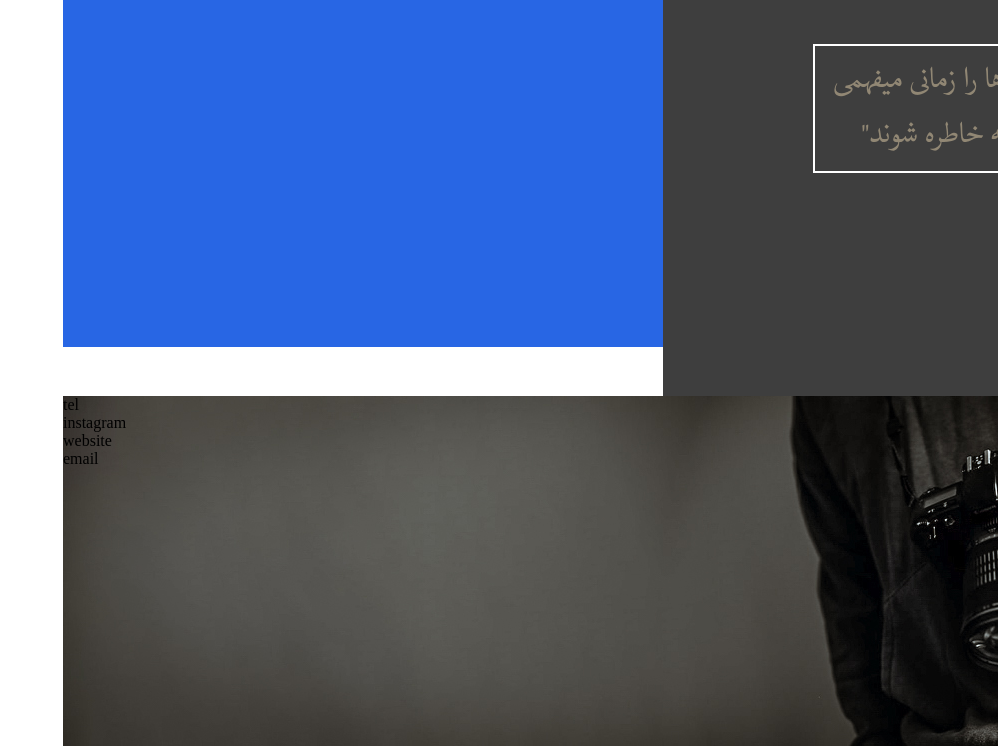
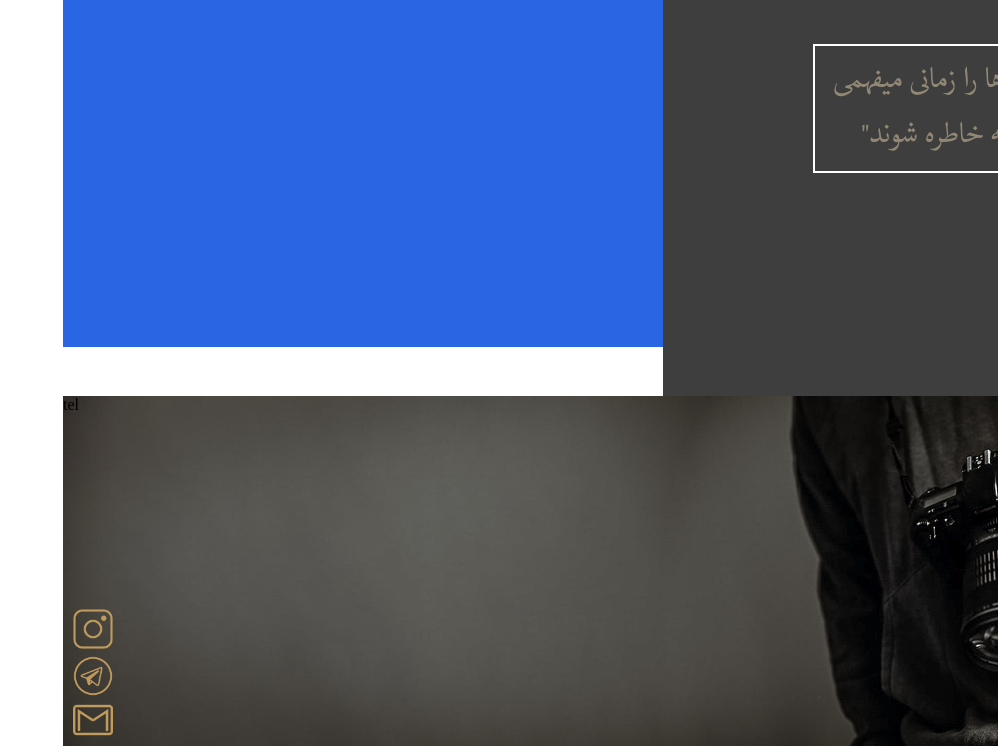
Before and after one commit to FisherSHADOW/photography-studio-main, a plain HTML site: page index.html in a window 1280 px wide. Shown: the part 2071-2825 px from the top of the page, without its empty margins (282-1280 px from the left). Drawn offline with Linux system fonts and the light colour scheme; a web font is replaced by a local one.

Commit message:
social media logo added

```diff
--- a/index.html
+++ b/index.html
@@ -65,9 +65,11 @@
     <div class="footer">
         <div class="social-media-container">
             <div> tel </div>
-            <div> instagram</div>
-            <div> website </div>
-            <div> email </div>
+            <div> <img class="instagram" src="./src/images/instagram1.png" alt=""></div>
+            <div> <img class="telegram" src="./src/images/telegram1.png" alt=""></div>
+            <div> <img class="email" src="./src/images/email1.png" alt=""></div>
+
+
         </div>
     </div>
 
--- a/style.css
+++ b/style.css
@@ -139,20 +139,23 @@ body{
     margin-top: 1140px;
     background-image: url(./src/images/background-img2.jpg);
    }
-   .textbox1{
-    color: #918774;
-    font-family: nastaligh;
-    font-size: 40px;
-    direction: rtl;
-    margin-top: -380px;
-    margin-right: 480px;
-   }
-   .textbox2{
-    color: #918774;
-    font-family: naskh;
-    font-size: 40px;
-    direction: rtl;
-    margin-top: -30px;
+.instagram{
+    width: 40px;
+    height: 100%;
+    margin-left: 10px;
+    margin-top: 195px;
+}
+.email{
+    width: 40px;
+    height: 100%;
+    margin-left: 10px;
+}
+.telegram{
+    width: 40px;
+    height: 100%;
+    margin-left: 10px;
+    margin-top: 3px;
+
 }
 
 .login-box{
```
Also changed, not shown: src/images/email1.png (added), src/images/instagram1.jpg (added), src/images/instagram1.png (added), src/images/telegram1.png (added).
